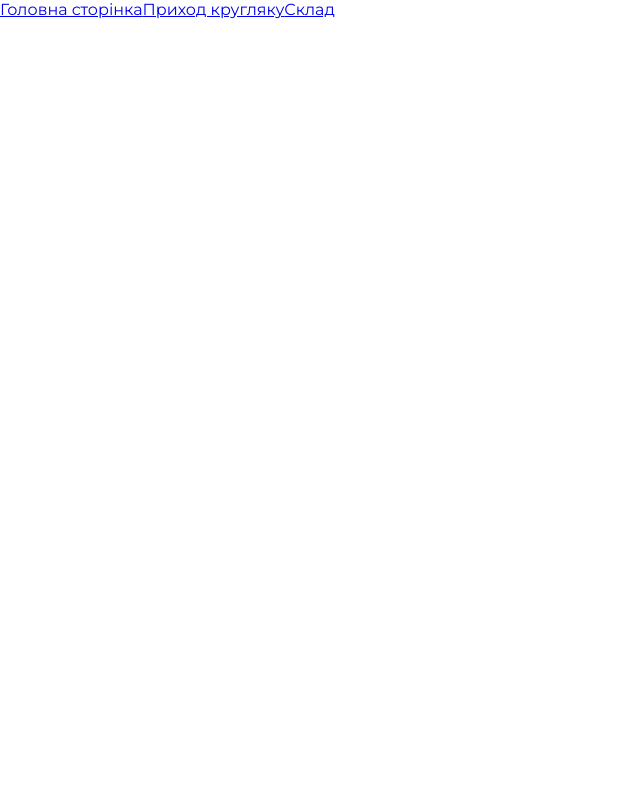
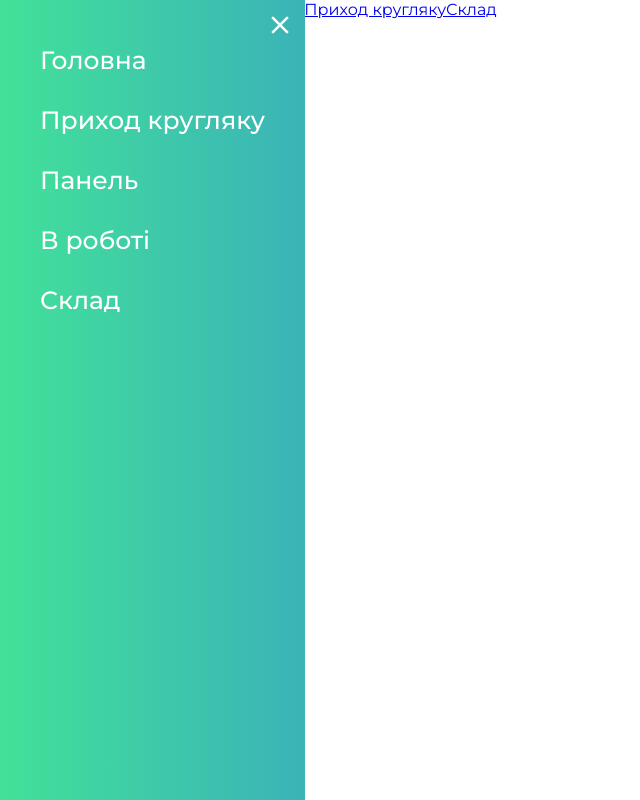
Before and after one commit to skif6623/wood-accounting, a React (Create React App) app: page /bar in a window 1280 px wide. Shown: the whole page, without its empty margins (0-640 px from the left). Built offline with nearby package versions, Linux system fonts and the light colour scheme.

Commit message:
done creating and styling menu component

```diff
--- a/src/components/App.tsx
+++ b/src/components/App.tsx
@@ -1,25 +1,28 @@
-import React from "react";
-import {Routes, NavLink, Route} from "react-router-dom";
-import {HomePage} from "../Pages/HomePage";
-import {AddWood} from "../Pages/AddWood";
+import React from 'react';
+import { Routes, NavLink, Route } from 'react-router-dom';
+import { HomePage } from '../Pages/HomePage';
+import { AddWood } from '../Pages/AddWood';
+import { Menu } from './Menu/Menu';
 // import {WoodProcessing} from "../Pages/WoodProcesing";
 // import {AllWood} from "../Pages/AllWood";
-import {WoodStorage} from "../Pages/WoodStorage/WoodStorage";
+import { WoodStorage } from '../Pages/WoodStorage/WoodStorage';
 
 export const App = () => {
   return (
     <div>
       <nav>
         <NavLink to="/">Головна сторінка</NavLink>
+        <NavLink to="/bar">Панель управління</NavLink>
         <NavLink to="/add">Приход кругляку</NavLink>
         {/* <NavLink to="/woodProcesing">Взяти в роботу</NavLink> */}
-				<NavLink to="/allItems">Склад</NavLink>
+        <NavLink to="/storage">Склад</NavLink>
       </nav>
       <Routes>
         <Route path="/" element={<HomePage />} />
         <Route path="/add" element={<AddWood />} />
+        <Route path="/bar" element={<Menu />} />
         {/* <Route path="/woodProcesing" element={<WoodProcessing />} /> */}
-				<Route path="/allItems" element={<WoodStorage />} />
+        <Route path="/storage" element={<WoodStorage />} />
       </Routes>
     </div>
   );
--- /dev/null
+++ b/src/components/Header/Header.styled.ts
@@ -0,0 +1,3 @@
+// import styled from 'styled-components';
+
+export const one = 1;
--- /dev/null
+++ b/src/components/Header/Header.tsx
@@ -0,0 +1,5 @@
+import React from 'react';
+
+export const Header = () => {
+  return <div>Header</div>;
+};
--- /dev/null
+++ b/src/components/Menu/Menu.styled.ts
@@ -0,0 +1,90 @@
+import styled from 'styled-components';
+import { NavLink } from 'react-router-dom';
+import { IoMdClose } from 'react-icons/io';
+
+interface MenuProps {
+  open: boolean;
+}
+
+export const MenuLayout = styled.div<MenuProps>`
+  position: absolute;
+  top: 0;
+  left: 0;
+
+  height: 100vh;
+  padding-top: 40px;
+  padding-bottom: 30px;
+  padding-left: 30px;
+  padding-right: 30px;
+
+  background: rgb(66, 225, 153);
+  background: linear-gradient(
+    90deg,
+    rgba(66, 225, 153, 1) 0%,
+    rgba(59, 179, 184, 1) 100%
+  );
+
+  transform: ${({ open }) => (open ? 'translate(0)' : 'translate(-100%)')};
+  transition: transform 500ms ease;
+
+  @media screen and (max-width: 320px) {
+    width: 80%;
+  }
+`;
+
+export const Navigation = styled.nav`
+  display: flex;
+  gap: 20px;
+  flex-direction: column;
+`;
+
+export const Link = styled(NavLink)`
+  padding: 5px 10px;
+
+  text-decoration: none;
+  font-size: 25px;
+  font-weight: 500;
+
+  color: #ffffff;
+
+  transition: background-color 250ms ease, color 250ms ease,
+    border-radius 250ms ease;
+
+  &:hover,
+  &:focus {
+    color: #3bb3b8;
+
+    background-color: white;
+    border-radius: 50px;
+  }
+
+  &:active {
+    background-color: #e6e0e0;
+  }
+
+  @media screen and (max-width: 320px) {
+    font-size: 18px;
+  }
+`;
+
+export const CloseIcon = styled(IoMdClose)`
+  position: absolute;
+  top: 10px;
+  right: 10px;
+
+  width: 30px;
+  height: 30px;
+
+  color: white;
+
+  transition: background-color 250ms ease, color 250ms ease,
+    border-radius 250ms ease;
+
+  &:hover,
+  &:focus {
+    color: #3bb3b8;
+
+    background-color: #ffffff;
+    border-radius: 50px;
+  }
+`;
--- /dev/null
+++ b/src/components/Menu/Menu.tsx
@@ -0,0 +1,27 @@
+import React, { useState } from 'react';
+import { MenuLayout, Navigation, Link, CloseIcon } from './Menu.styled';
+
+export const Menu = () => {
+  const [isOpen, setIsOpen] = useState(true);
+
+  const handleClickToggle = () => {
+    setIsOpen(!isOpen);
+  };
+
+  return (
+    <MenuLayout open={isOpen}>
+      <Navigation>
+        <Link to="/">Головна</Link>
+        <Link to="/add">Приход кругляку</Link>
+        <Link to="/bar">Панель</Link>
+        <Link to="/inProgress">В роботі</Link>
+        <Link to="/storage">Склад</Link>
+      </Navigation>
+      <CloseIcon
+        onClick={() => {
+          handleClickToggle();
+        }}
+      />
+    </MenuLayout>
+  );
+};
```
Lines whose indentation alone changed are shown as unchanged.
